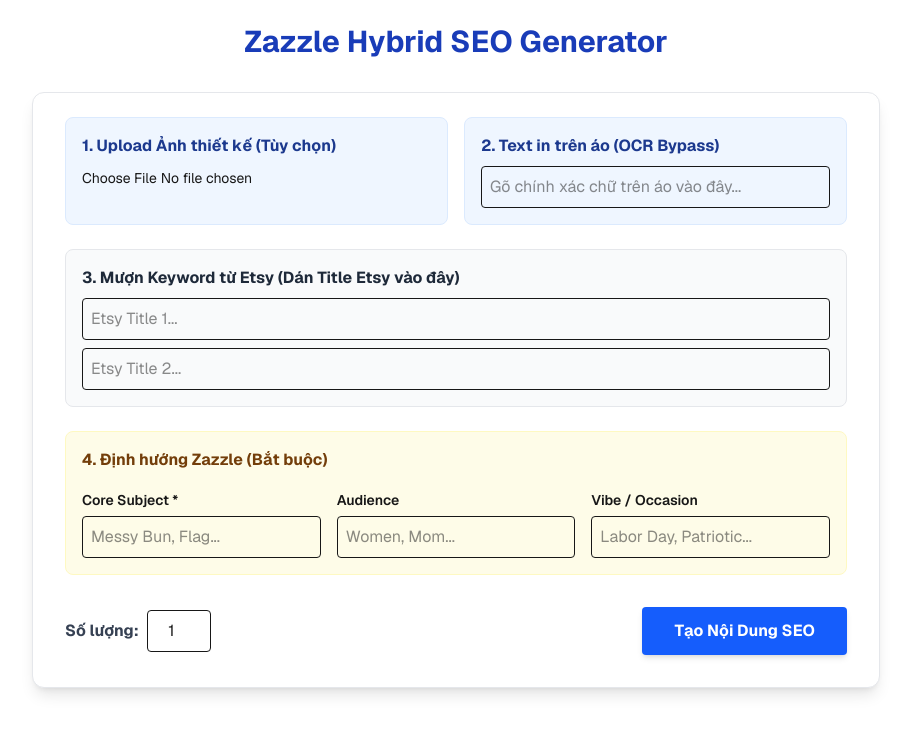
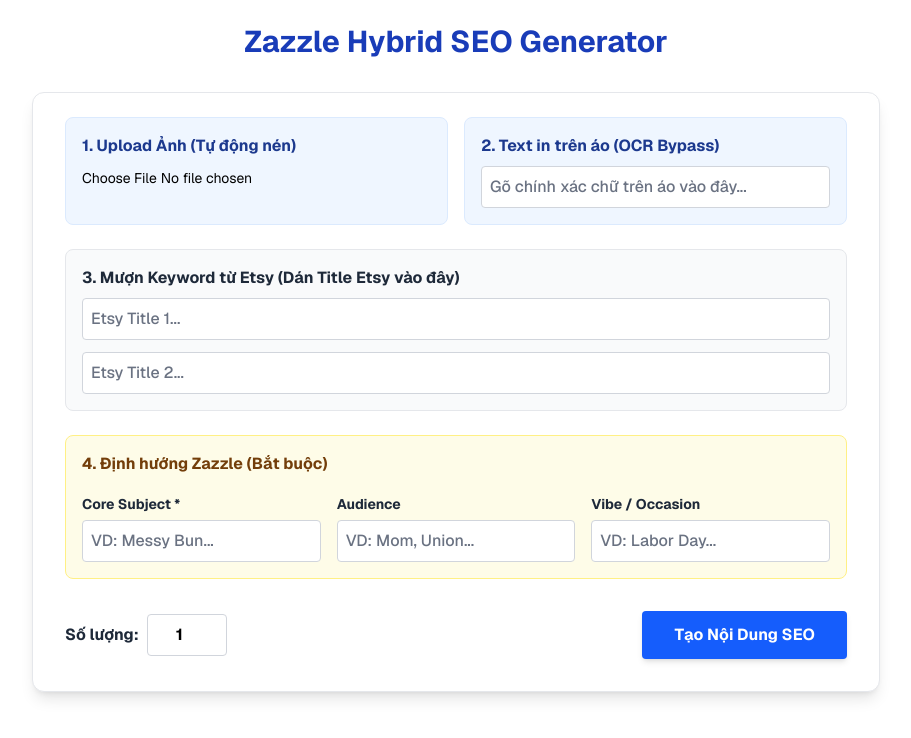
Before and after one commit to quangminhdc25-code/zazzle-seo-tools, a Next.js app: page / in a window 1280 px wide. Shown: the top 738 px of the page, without its empty margins (184-1095 px from the left). Built offline with nearby package versions, Linux system fonts and the light colour scheme.

Commit message:
Fix image payload size and set inputs to black

```diff
--- a/app/page.tsx
+++ b/app/page.tsx
@@ -2,21 +2,20 @@
 
 import { useState } from 'react';
 
-// Component nút Copy nhỏ gọn
 const CopyButton = ({ text }: { text: string }) => {
   const [copied, setCopied] = useState(false);
 
   const handleCopy = () => {
     navigator.clipboard.writeText(text);
     setCopied(true);
-    setTimeout(() => setCopied(false), 2000); // Tự tắt chữ Đã Copy sau 2s
+    setTimeout(() => setCopied(false), 2000);
   };
 
   return (
     <button
       onClick={handleCopy}
       className={`text-sm font-semibold px-3 py-1 rounded border transition-colors ${
-        copied ? 'bg-green-100 text-green-700 border-green-300' : 'bg-gray-100 text-gray-700 border-gray-300 hover:bg-gray-200'
+        copied ? 'bg-green-100 text-green-800 border-green-300' : 'bg-gray-100 text-gray-800 border-gray-300 hover:bg-gray-200'
       }`}
     >
       {copied ? '✓ Đã Copy' : 'Copy'}
@@ -34,17 +33,38 @@ export default function ZazzleSEOTool() {
   const [vibe, setVibe] = useState('');
   const [quantity, setQuantity] = useState(1);
 
-  const [results, setResults] = useState<any[]>([]); // Lưu mảng kết quả
+  const [results, setResults] = useState<any[]>([]);
   const [loading, setLoading] = useState(false);
   const [error, setError] = useState('');
 
-  // Xử lý upload ảnh chuyển sang Base64
+  // Thuật toán nén ảnh tự động trên Frontend để tránh lỗi "Request Entity Too Large"
   const handleImageUpload = (e: React.ChangeEvent<HTMLInputElement>) => {
     const file = e.target.files?.[0];
     if (file) {
       const reader = new FileReader();
       reader.onloadend = () => {
-        setImageBase64(reader.result as string);
+        const img = new Image();
+        img.onload = () => {
+          const canvas = document.createElement('canvas');
+          const MAX_WIDTH = 800; // Cố định chiều rộng tối đa 800px để AI đọc nhanh và chống quá tải
+          let width = img.width;
+          let height = img.height;
+
+          if (width > MAX_WIDTH) {
+            height = Math.round((height * MAX_WIDTH) / width);
+            width = MAX_WIDTH;
+          }
+
+          canvas.width = width;
+          canvas.height = height;
+          const ctx = canvas.getContext('2d');
+          ctx?.drawImage(img, 0, 0, width, height);
+
+          // Nén thành JPEG chất lượng 70% (Đủ nét cho AI, siêu nhẹ cho Server)
+          const compressedBase64 = canvas.toDataURL('image/jpeg', 0.7);
+          setImageBase64(compressedBase64);
+        };
+        img.src = reader.result as string;
       };
       reader.readAsDataURL(file);
     }
@@ -77,15 +97,18 @@ export default function ZazzleSEOTool() {
         }),
       });
 
+      // Bắt lỗi nếu response không phải là 200 OK
+      if (!response.ok) {
+        const textError = await response.text();
+        throw new Error(`Lỗi máy chủ (${response.status}): ${textError.substring(0, 50)}...`);
+      }
+
       const data = await response.json();
 
-      if (!response.ok) throw new Error(data.error || 'Lỗi máy chủ.');
-
       if (data.variants) {
-        // QUAN TRỌNG: Đẩy kết quả mới lên đầu mảng (History prepended)
         setResults(prev => [...data.variants, ...prev]);
       } else {
-        throw new Error('Định dạng JSON hỏng.');
+        throw new Error('Dữ liệu trả về bị hỏng hoặc rỗng.');
       }
     } catch (err: any) {
       setError(err.message);
@@ -103,48 +126,48 @@ export default function ZazzleSEOTool() {
         {/* Khối 1: Tải ảnh & Text trên áo */}
         <div className="grid grid-cols-1 md:grid-cols-2 gap-4 mb-6">
           <div className="p-4 bg-blue-50 rounded-lg border border-blue-100">
-            <label className="block text-blue-900 font-bold mb-2">1. Upload Ảnh thiết kế (Tùy chọn)</label>
-            <input type="file" accept="image/*" onChange={handleImageUpload} className="w-full text-sm" />
+            <label className="block text-blue-900 font-bold mb-2">1. Upload Ảnh (Tự động nén)</label>
+            <input type="file" accept="image/*" onChange={handleImageUpload} className="w-full text-sm text-black" />
             {imageBase64 && <img src={imageBase64} alt="Preview" className="mt-2 h-20 object-contain rounded" />}
           </div>
           <div className="p-4 bg-blue-50 rounded-lg border border-blue-100">
             <label className="block text-blue-900 font-bold mb-2">2. Text in trên áo (OCR Bypass)</label>
-            <input type="text" placeholder="Gõ chính xác chữ trên áo vào đây..." className="w-full p-2 border rounded" value={textOnDesign} onChange={(e) => setTextOnDesign(e.target.value)} />
+            <input type="text" placeholder="Gõ chính xác chữ trên áo vào đây..." className="w-full p-2 border border-gray-300 rounded bg-white text-black font-medium placeholder-gray-500 focus:border-blue-500 focus:ring-1 focus:ring-blue-500 outline-none" value={textOnDesign} onChange={(e) => setTextOnDesign(e.target.value)} />
           </div>
         </div>
 
         {/* Khối 2: Etsy Keywords */}
         <div className="mb-6 p-4 bg-gray-50 rounded-lg border border-gray-200">
           <label className="block text-gray-800 font-bold mb-2">3. Mượn Keyword từ Etsy (Dán Title Etsy vào đây)</label>
-          <div className="space-y-2">
-            <input type="text" placeholder="Etsy Title 1..." className="w-full p-2 border rounded" value={etsyTitle1} onChange={(e) => setEtsyTitle1(e.target.value)} />
-            <input type="text" placeholder="Etsy Title 2..." className="w-full p-2 border rounded" value={etsyTitle2} onChange={(e) => setEtsyTitle2(e.target.value)} />
+          <div className="space-y-3">
+            <input type="text" placeholder="Etsy Title 1..." className="w-full p-2 border border-gray-300 rounded bg-white text-black font-medium placeholder-gray-500 focus:border-blue-500 focus:ring-1 focus:ring-blue-500 outline-none" value={etsyTitle1} onChange={(e) => setEtsyTitle1(e.target.value)} />
+            <input type="text" placeholder="Etsy Title 2..." className="w-full p-2 border border-gray-300 rounded bg-white text-black font-medium placeholder-gray-500 focus:border-blue-500 focus:ring-1 focus:ring-blue-500 outline-none" value={etsyTitle2} onChange={(e) => setEtsyTitle2(e.target.value)} />
           </div>
         </div>
 
         {/* Khối 3: Ma trận Zazzle */}
-        <div className="mb-6 p-4 bg-yellow-50 rounded-lg border border-yellow-100">
+        <div className="mb-6 p-4 bg-yellow-50 rounded-lg border border-yellow-200">
           <label className="block text-yellow-900 font-bold mb-4">4. Định hướng Zazzle (Bắt buộc)</label>
           <div className="grid grid-cols-1 md:grid-cols-3 gap-4">
             <div>
-              <label className="text-sm font-semibold">Core Subject *</label>
-              <input type="text" placeholder="Messy Bun, Flag..." className="w-full p-2 border rounded mt-1" value={coreSubject} onChange={(e) => setCoreSubject(e.target.value)} required />
+              <label className="text-sm font-bold text-gray-800">Core Subject *</label>
+              <input type="text" placeholder="VD: Messy Bun..." className="w-full p-2 border border-gray-300 rounded mt-1 bg-white text-black font-medium placeholder-gray-500 focus:border-yellow-500 focus:ring-1 focus:ring-yellow-500 outline-none" value={coreSubject} onChange={(e) => setCoreSubject(e.target.value)} required />
             </div>
             <div>
-              <label className="text-sm font-semibold">Audience</label>
-              <input type="text" placeholder="Women, Mom..." className="w-full p-2 border rounded mt-1" value={targetAudience} onChange={(e) => setTargetAudience(e.target.value)} />
+              <label className="text-sm font-bold text-gray-800">Audience</label>
+              <input type="text" placeholder="VD: Mom, Union..." className="w-full p-2 border border-gray-300 rounded mt-1 bg-white text-black font-medium placeholder-gray-500 focus:border-yellow-500 focus:ring-1 focus:ring-yellow-500 outline-none" value={targetAudience} onChange={(e) => setTargetAudience(e.target.value)} />
             </div>
             <div>
-              <label className="text-sm font-semibold">Vibe / Occasion</label>
-              <input type="text" placeholder="Labor Day, Patriotic..." className="w-full p-2 border rounded mt-1" value={vibe} onChange={(e) => setVibe(e.target.value)} />
+              <label className="text-sm font-bold text-gray-800">Vibe / Occasion</label>
+              <input type="text" placeholder="VD: Labor Day..." className="w-full p-2 border border-gray-300 rounded mt-1 bg-white text-black font-medium placeholder-gray-500 focus:border-yellow-500 focus:ring-1 focus:ring-yellow-500 outline-none" value={vibe} onChange={(e) => setVibe(e.target.value)} />
             </div>
           </div>
         </div>
 
         <div className="flex items-center justify-between mt-8">
           <div className="flex items-center space-x-2">
-            <label className="font-bold text-gray-700">Số lượng:</label>
-            <input type="number" min="1" max="5" className="w-16 p-2 border rounded text-center" value={quantity} onChange={(e) => setQuantity(Number(e.target.value))} />
+            <label className="font-bold text-gray-800">Số lượng:</label>
+            <input type="number" min="1" max="5" className="w-20 p-2 border border-gray-300 rounded text-center bg-white text-black font-bold outline-none" value={quantity} onChange={(e) => setQuantity(Number(e.target.value))} />
           </div>
           <button type="submit" disabled={loading} className={`bg-blue-600 hover:bg-blue-700 text-white font-bold py-3 px-8 rounded shadow-md ${loading ? 'opacity-50' : ''}`}>
             {loading ? 'Đang phân tích AI...' : 'Tạo Nội Dung SEO'}
@@ -152,9 +175,9 @@ export default function ZazzleSEOTool() {
         </div>
       </form>
 
-      {error && <div className="bg-red-100 text-red-700 p-4 rounded mb-6 font-bold">{error}</div>}
+      {error && <div className="bg-red-100 text-red-800 border border-red-300 p-4 rounded mb-6 font-bold">{error}</div>}
 
-      {/* HIỂN THỊ KẾT QUẢ (Mới nhất nằm trên cùng) */}
+      {/* HIỂN THỊ KẾT QUẢ */}
       <div className="space-y-6">
         {results.map((variant, index) => (
           <div key={index} className="bg-white border-2 border-gray-200 p-6 rounded-xl shadow-sm relative overflow-hidden">
@@ -162,24 +185,24 @@ export default function ZazzleSEOTool() {
 
             <div className="mb-5 bg-gray-50 p-4 rounded border">
               <div className="flex justify-between items-start mb-2">
-                <span className="font-bold text-gray-700 w-24">Title:</span>
-                <p className="flex-1 text-gray-900 font-medium">{variant.newTitle}</p>
+                <span className="font-bold text-gray-800 w-24">Title:</span>
+                <p className="flex-1 text-black font-medium">{variant.newTitle}</p>
                 <CopyButton text={variant.newTitle} />
               </div>
             </div>
 
             <div className="mb-5 bg-gray-50 p-4 rounded border">
               <div className="flex justify-between items-start mb-2">
-                <span className="font-bold text-gray-700 w-24">Description:</span>
-                <p className="flex-1 text-gray-900 text-justify pr-4">{variant.newDescription}</p>
+                <span className="font-bold text-gray-800 w-24">Description:</span>
+                <p className="flex-1 text-black text-justify pr-4">{variant.newDescription}</p>
                 <CopyButton text={variant.newDescription} />
               </div>
             </div>
 
-            <div className="bg-blue-50 p-4 rounded border border-blue-100">
+            <div className="bg-blue-50 p-4 rounded border border-blue-200">
               <div className="flex justify-between items-start mb-2">
                 <span className="font-bold text-blue-900 w-24">Tags:</span>
-                <p className="flex-1 text-blue-800 font-mono text-sm leading-relaxed pr-4">{variant.newTags}</p>
+                <p className="flex-1 text-black font-mono text-sm leading-relaxed pr-4">{variant.newTags}</p>
                 <CopyButton text={variant.newTags} />
               </div>
             </div>
```
